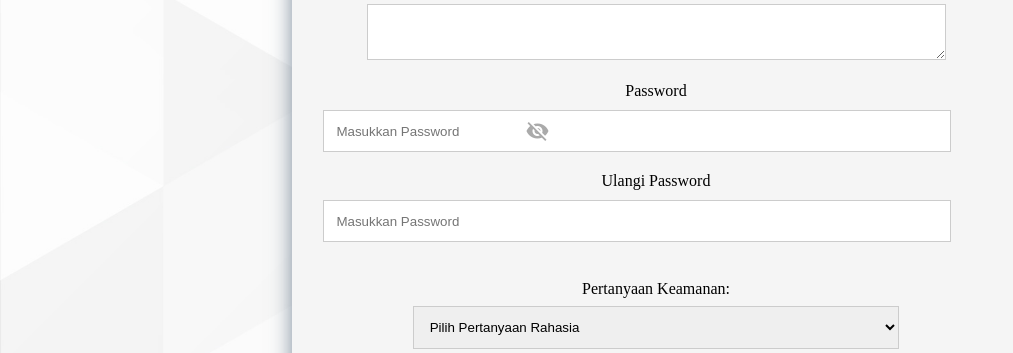
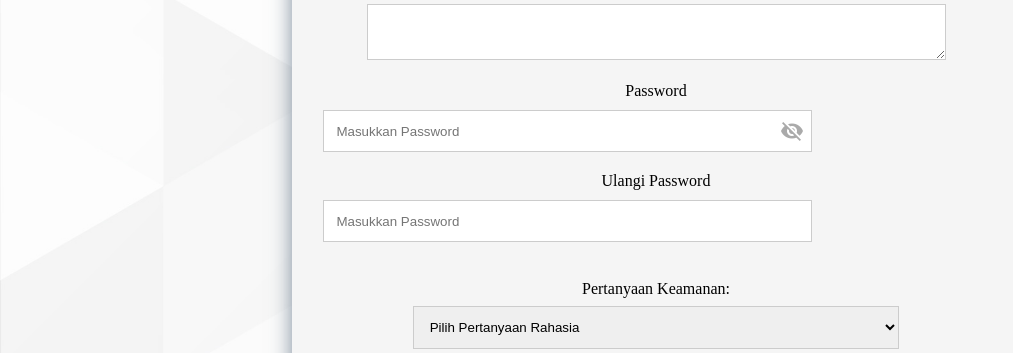
Before and after one commit to aryrk/E-Office, a PHP site: page /Login/regis.php in a window 1280 px wide. Shown: the part 760-1113 px from the top of the page, without its empty margins (0-1013 px from the left). Run offline with PHP 8.4, Linux system fonts and the light colour scheme; a user stored in the database is signed in; some libraries are stand-ins or nearby versions.

Commit message:
Update styregis.css

```diff
--- a/Login/styregis.css
+++ b/Login/styregis.css
@@ -125,7 +125,7 @@ box-sizing: border-box;
 }
 @import url('https://fonts.googleapis.com/icon?family=Material+Icons');
 .form-contener {
-width: 90%;
+width: 70%;
 margin-left: 15px;
 display: flex ;
 align-items: center;
@@ -138,9 +138,10 @@ margin-bottom: 10px;
 border: 0;
 outline: none;
 padding: 12px;
+width: 100%;
 }
 .fai {
-width: 90%;
+width: 70%;
 margin-left: 15px;
 display: flex ;
 align-items: center;
@@ -152,6 +153,7 @@ margin-bottom: 10px;
 .fai input {
 border: 0;
 outline: none;
+width: 100%;
 padding: 12px;
 }
 img[alt*="000webhost"],
@@ -211,4 +213,13 @@ body > div:nth-last-of-type(1)[style]{
 h1 {
 font-size: 100px:
 }
+hr {
+width: 100%;
 }
+.form-contener {
+width: 90%;
+}
+.fai {
+width: 90%;
+}
+}
```
